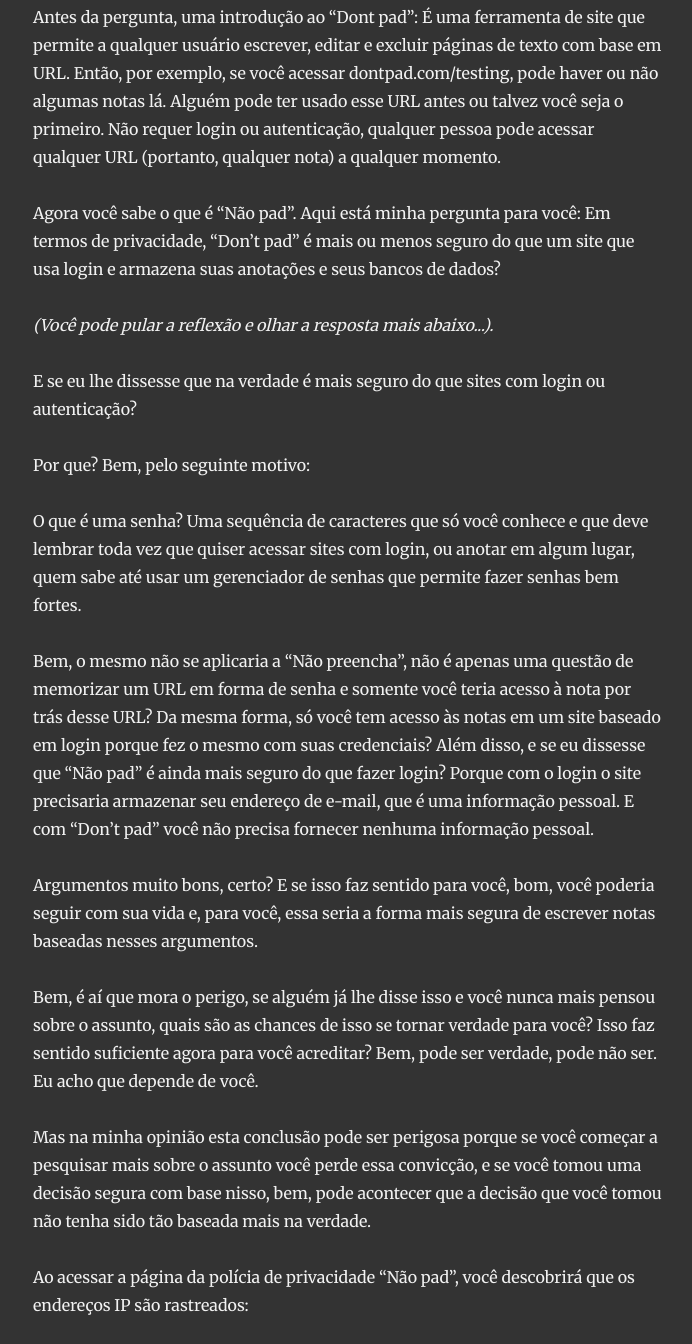
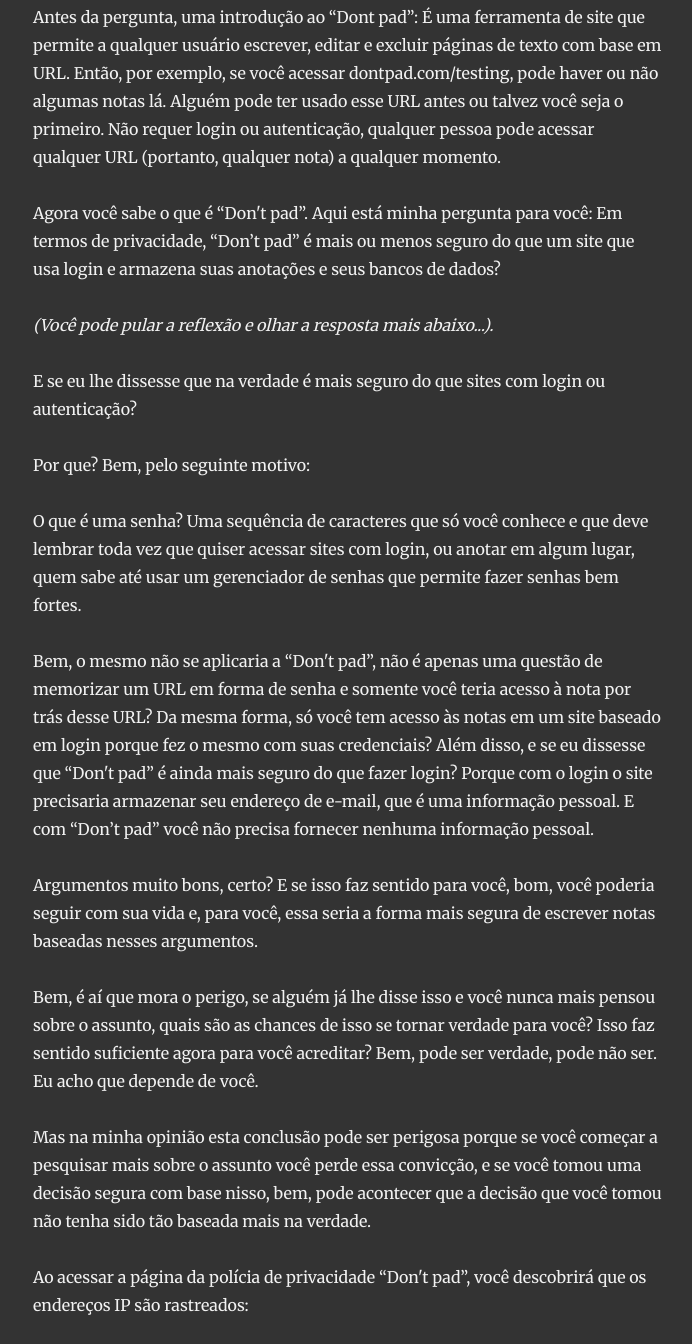
Before and after one commit to emerson-pereira/emerson-pereira, a Gatsby site: page /falacia-da-seguranca/ in a window 1280 px wide. Shown: the part 2221-3565 px from the top of the page, without its empty margins (292-984 px from the left). Built offline with nearby package versions, Linux system fonts and the light colour scheme; Gatsby itself is replaced by a stand-in of ours; some packages are replaced by stand-ins of ours.

Commit message:
translation revision

```diff
--- a/content/blog/falacia-da-seguranca/index.md
+++ b/content/blog/falacia-da-seguranca/index.md
@@ -35,7 +35,7 @@
 Antes da pergunta, uma introdução ao “Dont pad”:
 É uma ferramenta de site que permite a qualquer usuário escrever, editar e excluir páginas de texto com base em URL. Então, por exemplo, se você acessar dontpad.com/testing, pode haver ou não algumas notas lá. Alguém pode ter usado esse URL antes ou talvez você seja o primeiro. Não requer login ou autenticação, qualquer pessoa pode acessar qualquer URL (portanto, qualquer nota) a qualquer momento.
 
-Agora você sabe o que é “Não pad”. Aqui está minha pergunta para você:
+Agora você sabe o que é “Don't pad”. Aqui está minha pergunta para você:
 Em termos de privacidade, “Don’t pad” é mais ou menos seguro do que um site que usa login e armazena suas anotações e seus bancos de dados?
 
 _(Você pode pular a reflexão e olhar a resposta mais abaixo...)._
@@ -46,8 +46,8 @@
 
 O que é uma senha? Uma sequência de caracteres que só você conhece e que deve lembrar toda vez que quiser acessar sites com login, ou anotar em algum lugar, quem sabe até usar um gerenciador de senhas que permite fazer senhas bem fortes.
 
-Bem, o mesmo não se aplicaria a “Não preencha”, não é apenas uma questão de memorizar um URL em forma de senha e somente você teria acesso à nota por trás desse URL? Da mesma forma, só você tem acesso às notas em um site baseado em login porque fez o mesmo com suas credenciais?
-Além disso, e se eu dissesse que “Não pad” é ainda mais seguro do que fazer login? Porque com o login o site precisaria armazenar seu endereço de e-mail, que é uma informação pessoal. E com “Don’t pad” você não precisa fornecer nenhuma informação pessoal.
+Bem, o mesmo não se aplicaria a “Don't pad”, não é apenas uma questão de memorizar um URL em forma de senha e somente você teria acesso à nota por trás desse URL? Da mesma forma, só você tem acesso às notas em um site baseado em login porque fez o mesmo com suas credenciais?
+Além disso, e se eu dissesse que “Don't pad” é ainda mais seguro do que fazer login? Porque com o login o site precisaria armazenar seu endereço de e-mail, que é uma informação pessoal. E com “Don’t pad” você não precisa fornecer nenhuma informação pessoal.
 
 Argumentos muito bons, certo? E se isso faz sentido para você, bom, você poderia seguir com sua vida e, para você, essa seria a forma mais segura de escrever notas baseadas nesses argumentos.
 
@@ -55,7 +55,7 @@
 
 Mas na minha opinião esta conclusão pode ser perigosa porque se você começar a pesquisar mais sobre o assunto você perde essa convicção, e se você tomou uma decisão segura com base nisso, bem, pode acontecer que a decisão que você tomou não tenha sido tão baseada mais na verdade.
 
-Ao acessar a página da polícia de privacidade “Não pad”, você descobrirá que os endereços IP são rastreados:
+Ao acessar a página da polícia de privacidade “Don't pad”, você descobrirá que os endereços IP são rastreados:
 
 > “Coletamos (log) endereços IP e URLs de páginas acessadas de cada endereço IP para detectar e prevenir fraudes, proteger contra ataques ou cumprir obrigações legais.”
 > 03/07/2023 https://dontpad.com/privacy.html
@@ -76,7 +76,7 @@
 
 Então, para concluir, acho que tudo isso foi apenas um grande reflexo de "O que neste momento consideramos ser uma verdade dada sobre algo?", e ter confiança nisso apenas para descobrir que poderíamos ter construído essa crença com base em uma análise superficial. Da mesma forma concluí que “Don’t pad” era melhor por não exigir e-mail, por exemplo.
 
-Acho que é necessário parar de investigar as coisas indefinidamente só porque o exagero pode resultar em inação. Da mesma forma que atrasei muito a redação da minha nota, apenas investigando as políticas de privacidade “Não preencha”.
+Acho que é necessário parar de investigar as coisas indefinidamente só porque o exagero pode resultar em inação. Da mesma forma que atrasei muito a redação da minha nota, apenas investigando as políticas de privacidade “Don't pad”.
 
 Mas, pelo menos, alguma investigação pode ajudá-lo a escapar de falácias, de verdades ditas pela metade, ou seja, a não ser enganado.
 
```
